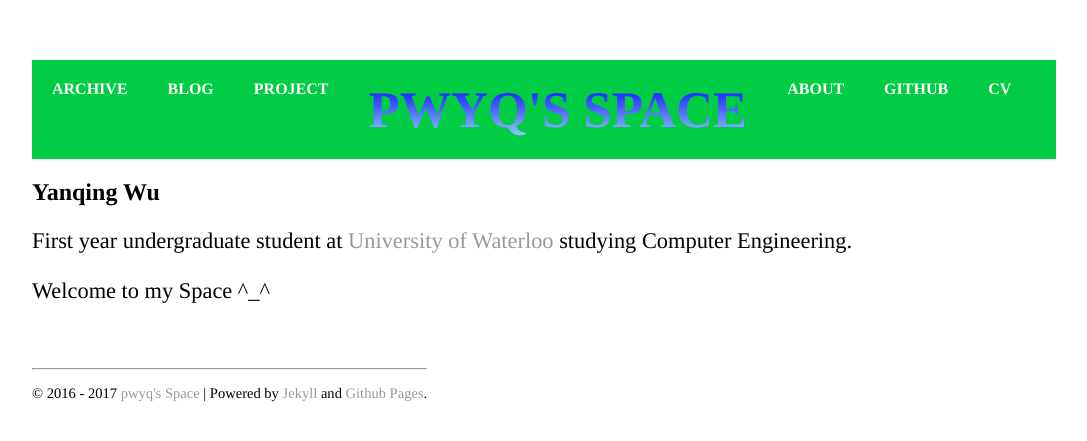
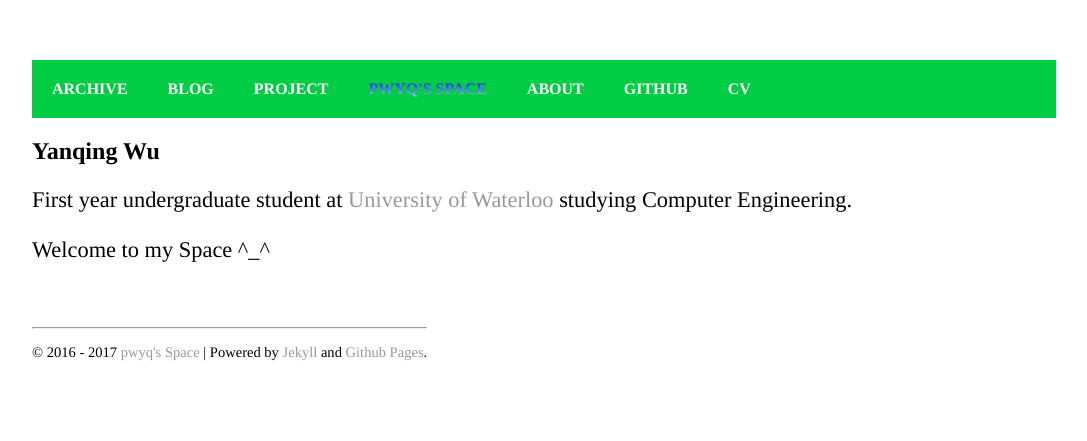
Before and after one commit to pwyq/blog, a Jekyll site: the page built from index.html, in a window 1280 px wide. Shown: the top 441 px of the page, without its empty margins (96-1183 px from the left). Built offline with Jekyll 4.4.1, drawn with Linux system fonts in a browser that asks for light colours.

Commit message:
adjust fond-size of main-logo

```diff
--- a/_layouts/default.html
+++ b/_layouts/default.html
@@ -6,8 +6,6 @@
 <style>
 	#main-logo
 	{
-		font-size: 50px;
-		font-size: 4vw;
 		background: -webkit-linear-gradient(#0000ff, #99ccff);
 		-webkit-background-clip: text;
 		-webkit-text-fill-color: transparent;
```
